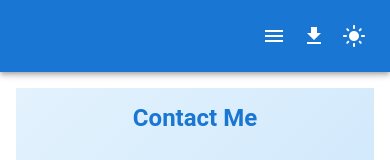
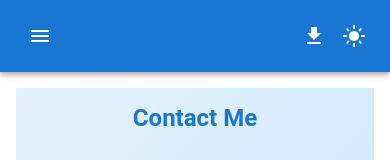
Before and after one commit to Kenji-x-S/Portfolio-React, a React (Vite) app: page /contact in a window 390 px wide. Shown: the top 160 px of the page. Built offline with nearby package versions, Linux system fonts and the light colour scheme.

Commit message:
Minor sidebar mobile change

```diff
--- a/src/layouts/Header/Header.module.css
+++ b/src/layouts/Header/Header.module.css
@@ -74,3 +74,14 @@
 :global(body.dark-mode) .themeIcon {
   color: #fff;
 }
+
+@media (max-width: 768px) {
+  .header {
+    justify-content: space-between;
+  }
+
+  .hamburger {
+    position: absolute;
+    left: 1rem;
+  }
+}
--- a/src/layouts/Header/index.jsx
+++ b/src/layouts/Header/index.jsx
@@ -147,7 +147,7 @@ function Header() {
         open={drawerOpen}
         onClose={handleDrawerToggle}
         ModalProps={{ keepMounted: true }}
-        className={sideNavStyles.drawer}
+        classes={{ paper: sideNavStyles.drawerPaper }}
       >
         <List sx={{ width: 240 }}>
           {navItems.map((item) => (
--- a/src/layouts/SideNav/SideNav.module.css
+++ b/src/layouts/SideNav/SideNav.module.css
@@ -40,7 +40,7 @@
 }
 
 :global(body.dark-mode) .drawerPaper {
-  background-color: var(--sidebar-bg);
+  background-color: #121212;
   box-shadow: 2px 0 8px rgba(0, 0, 0, 0.3);
 }
 
```
